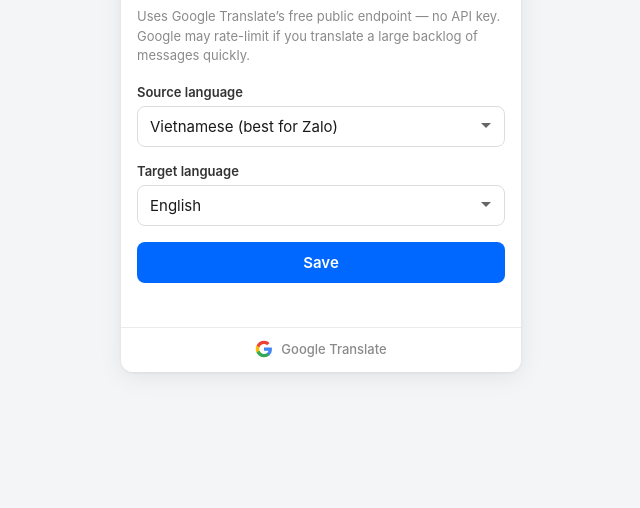
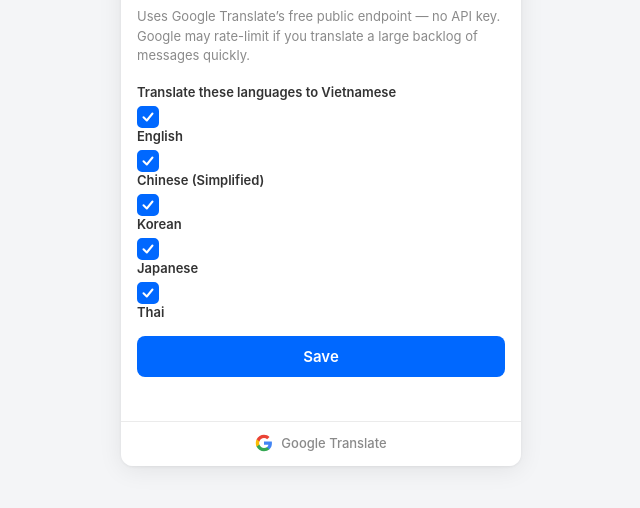
Before and after one commit to shaandre96/zalo-translator, a browser extension: page options.html in a window 1280 px wide. Both pictures are taken after a click on the button "Save". Shown: the part 110-618 px from the top of the page, without its empty margins (319-959 px from the left). Drawn offline with Linux system fonts and the light colour scheme.

Commit message:
feat: options page picks source languages via checkboxes

```diff
--- a/options.html
+++ b/options.html
@@ -22,20 +22,54 @@
           </p>
 
           <div class="zt-field">
-            <label for="source">Source language</label>
-            <select id="source">
-              <option value="vi">Vietnamese (best for Zalo)</option>
-              <option value="auto">Auto-detect</option>
-            </select>
-          </div>
-
-          <div class="zt-field">
-            <label for="target">Target language</label>
-            <select id="target">
-              <option value="en">English</option>
-              <option value="en-US">English (US)</option>
-              <option value="en-GB">English (UK)</option>
-            </select>
+            <label>Translate these languages to Vietnamese</label>
+            <div id="langs">
+              <label class="zt-check-row">
+                <input type="checkbox" value="en" />
+                <span class="zt-check-box" aria-hidden="true">
+                  <svg viewBox="0 0 14 14" fill="none">
+                    <path d="M2.5 7.2 5.8 10.5 11.5 3.5" stroke="#fff" stroke-width="2" stroke-linecap="round" stroke-linejoin="round" />
+                  </svg>
+                </span>
+                English
+              </label>
+              <label class="zt-check-row">
+                <input type="checkbox" value="zh-CN" />
+                <span class="zt-check-box" aria-hidden="true">
+                  <svg viewBox="0 0 14 14" fill="none">
+                    <path d="M2.5 7.2 5.8 10.5 11.5 3.5" stroke="#fff" stroke-width="2" stroke-linecap="round" stroke-linejoin="round" />
+                  </svg>
+                </span>
+                Chinese (Simplified)
+              </label>
+              <label class="zt-check-row">
+                <input type="checkbox" value="ko" />
+                <span class="zt-check-box" aria-hidden="true">
+                  <svg viewBox="0 0 14 14" fill="none">
+                    <path d="M2.5 7.2 5.8 10.5 11.5 3.5" stroke="#fff" stroke-width="2" stroke-linecap="round" stroke-linejoin="round" />
+                  </svg>
+                </span>
+                Korean
+              </label>
+              <label class="zt-check-row">
+                <input type="checkbox" value="ja" />
+                <span class="zt-check-box" aria-hidden="true">
+                  <svg viewBox="0 0 14 14" fill="none">
+                    <path d="M2.5 7.2 5.8 10.5 11.5 3.5" stroke="#fff" stroke-width="2" stroke-linecap="round" stroke-linejoin="round" />
+                  </svg>
+                </span>
+                Japanese
+              </label>
+              <label class="zt-check-row">
+                <input type="checkbox" value="th" />
+                <span class="zt-check-box" aria-hidden="true">
+                  <svg viewBox="0 0 14 14" fill="none">
+                    <path d="M2.5 7.2 5.8 10.5 11.5 3.5" stroke="#fff" stroke-width="2" stroke-linecap="round" stroke-linejoin="round" />
+                  </svg>
+                </span>
+                Thai
+              </label>
+            </div>
           </div>
 
           <button type="button" class="zt-btn-primary" id="save">Save</button>
@@ -67,6 +101,7 @@
         </footer>
       </div>
     </div>
+    <script src="lang-utils.js"></script>
     <script src="options.js"></script>
   </body>
 </html>
--- a/options.js
+++ b/options.js
@@ -1,19 +1,19 @@
-const sourceEl = document.getElementById("source");
-const targetEl = document.getElementById("target");
+const langsEl = document.getElementById("langs");
 const statusEl = document.getElementById("status");
+const boxes = () => Array.from(langsEl.querySelectorAll('input[type="checkbox"]'));
 
-chrome.storage.sync
-  .get(["sourceLang", "targetLang"])
-  .then(({ sourceLang, targetLang }) => {
-    if (sourceLang) sourceEl.value = sourceLang;
-    if (targetLang) targetEl.value = targetLang;
+chrome.storage.sync.get(["sourceLangs"]).then(({ sourceLangs }) => {
+  const selected = Array.isArray(sourceLangs) ? sourceLangs : ZTLang.DEFAULT_SOURCE_LANGS;
+  boxes().forEach((cb) => {
+    cb.checked = selected.includes(cb.value);
   });
+});
 
 document.getElementById("save").addEventListener("click", async () => {
-  await chrome.storage.sync.set({
-    sourceLang: sourceEl.value,
-    targetLang: targetEl.value,
-  });
+  const sourceLangs = boxes()
+    .filter((cb) => cb.checked)
+    .map((cb) => cb.value);
+  await chrome.storage.sync.set({ sourceLangs });
   statusEl.textContent = "Saved.";
   setTimeout(() => (statusEl.textContent = ""), 2000);
 });
```
